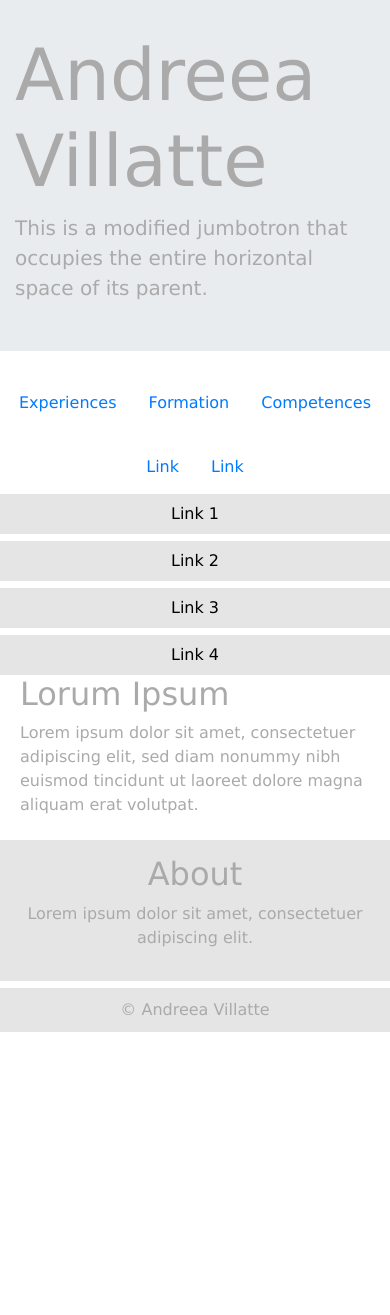
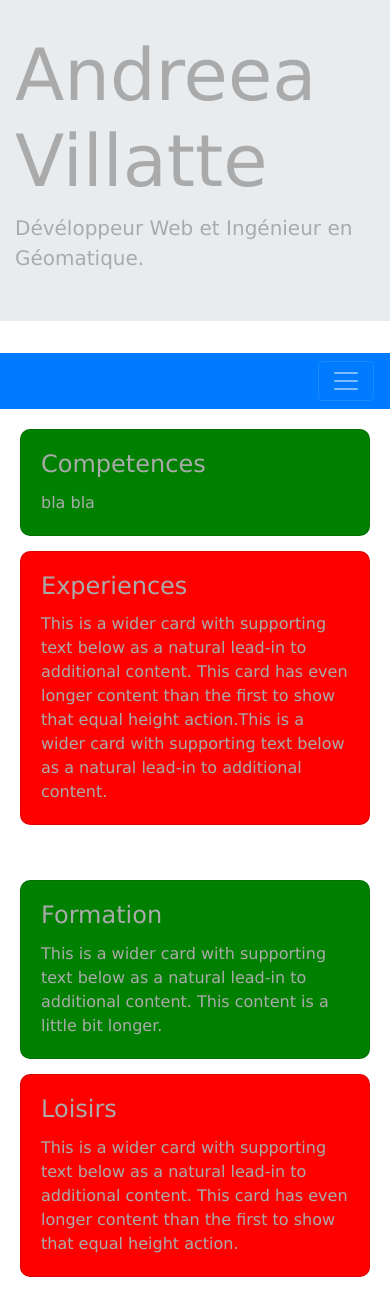
Before and after one commit to andreeavillatte/ExerciceCVBootstrap, a plain HTML site: page index.html in a window 390 px wide. Shown: the top 1315 px of the page. Before the commit the page ends 1032 px from the top, so only its background shows below. Drawn offline with nearby package versions, Linux system fonts and the light colour scheme.

Commit message:
responsive fonctione

```diff
--- a/index.html
+++ b/index.html
@@ -11,60 +11,84 @@
     integrity="sha384-ggOyR0iXCbMQv3Xipma34MD+dH/1fQ784/j6cY/iJTQUOhcWr7x9JvoRxT2MZw1T" crossorigin="anonymous">
   <link rel="stylesheet" href="style.css">
   <link href="https://fonts.googleapis.com/css?family=Caveat" rel="stylesheet">
+  <script src="https://ajax.googleapis.com/ajax/libs/jquery/3.3.1/jquery.min.js"></script>
+  <script src="https://cdnjs.cloudflare.com/ajax/libs/popper.js/1.14.7/umd/popper.min.js"></script>
+  <script src="https://maxcdn.bootstrapcdn.com/bootstrap/4.3.1/js/bootstrap.min.js"></script>
   <title>CV Bootstrap</title>
 </head>
 
 <div class="jumbotron jumbotron-fluid">
   <div class="container">
     <h1 class="display-3">Andreea Villatte</h1>
-    <p class="lead">This is a modified jumbotron that occupies
-      the entire horizontal space of its parent.</p>
+    <p class="lead">Dévéloppeur Web et Ingénieur en Géomatique.</p>
   </div>
 </div>
 
 <body style="font-family:Verdana;color:#aaaaaa;">
 
   <!-- Navbar -->
-  <ul class="nav justify-content-center">
-    <li class="nav-item">
-      <a class="nav-link active" href="#!">Experiences</a>
+  <nav class="navbar navbar-expand-lg navbar-dark bg-primary">
+    <a class="navbar-brand" href="#"></a>
+    <button class="navbar-toggler" type="button" data-toggle="collapse" data-target="#navbarNav" aria-controls="navbarNav"
+      aria-expanded="false" aria-label="Toggle navigation">
+      <span class="navbar-toggler-icon"></span>
+    </button>
+    <div class="collapse navbar-collapse" id="navbarNav">
+      <ul class="navbar-nav">
+        <li class="nav-item active">
+          <a class="nav-link" href="#">Home <span class="sr-only">(current)</span></a>
         </li>
         <li class="nav-item">
-      <a class="nav-link active" href="#!">Formation</a>
+          <a class="nav-link" href="#Competences">Competences</a>
         </li>
         <li class="nav-item">
-      <a class="nav-link active" href="#!">Competences</a>
-      <br />
+          <a class="nav-link" href="#Experiences">Experiences</a>
         </li>
         <li class="nav-item">
-      <a class="nav-link" href="#!">Link</a>
+          <a class="nav-link" href="#Formation">Formation</a>
         </li>
         <li class="nav-item">
-      <a class="nav-link" href="#!">Link</a>
+          <a class="nav-link" href="#Loisirs">Loisirs</a>
         </li>
       </ul>
+    </div>
+  </nav>
 
-
-  <div style="overflow:auto">
-    <div class="menu">
-      <a href="#">Link 1</a>
-      <a href="#">Link 2</a>
-      <a href="#">Link 3</a>
-      <a href="#">Link 4</a>
+  <div class="card-deck" id="padding">
+    <div class="card" id="left">
+      <div class="card-body">
+        <h4 class="card-title" id="Competences">Competences</h4>
+        <p class="card-text">bla bla</p>
       </div>
-
-    <div class="main">
-      <h2>Lorum Ipsum</h2>
-      <p>Lorem ipsum dolor sit amet, consectetuer adipiscing elit, sed diam nonummy nibh euismod tincidunt ut
-        laoreet dolore magna aliquam erat volutpat.</p>
     </div>
-
-    <div class="right">
-      <h2>About</h2>
-      <p>Lorem ipsum dolor sit amet, consectetuer adipiscing elit.</p>
+    <div class="card" id="right">
+      <div class="card-body">
+        <h4 class="card-title" id="Experiences">Experiences</h4>
+        <p class="card-text">This is a wider card with supporting text below as a natural lead-in to additional content.
+          This card has even longer content than the first to show that equal height action.This is a wider card with supporting text below as a natural lead-in to additional content.
+          </p>
+      </div>
     </div>
   </div>
 
+  <div class="card-deck" id="padding">
+    <div class="card" id="left">
+      <div class="card-body">
+        <h4 class="card-title" id="Formation">Formation</h4>
+        <p class="card-text">This is a wider card with supporting text below as a natural lead-in to additional content.
+          This content is a little bit longer.</p>
+      </div>
+    </div>
+    <div class="card" id="right">
+      <div class="card-body">
+        <h4 class="card-title" id="Loisirs">Loisirs</h4>
+        <p class="card-text">This is a wider card with supporting text below as a natural lead-in to additional content.
+          This card has even longer content than the first to show that equal height action.</p>
+      </div>
+    </div>
+  </div>
+
+  <!-- Footer -->
   <footer>
     <div style="background-color:#e5e5e5;text-align:center;padding:10px;margin-top:7px;">© Andreea Villatte</div>
   </footer>
--- a/style.css
+++ b/style.css
@@ -1,36 +1,52 @@
 * {
     box-sizing: border-box;
   }
-  .menu {
-    float:left;
-    width:20%;
-    text-align:center;
-  }
-  .menu a {
-    background-color:#e5e5e5;
-    padding:8px;
-    margin-top:7px;
-    display:block;
-    width:100%;
-    color:black;
-  }
-  .main {
-    float:left;
-    width:60%;
-    padding:0 20px;
-  }
-  .right {
-    background-color:#e5e5e5;
-    float:left;
-    width:20%;
-    padding:15px;
-    margin-top:7px;
-    text-align:center;
-  }
 
-  @media only screen and (max-width:620px) {
-    /* For mobile phones: */
-    .menu, .main, .right {
-      width:100%;
-    }
-  }
+#padding{
+  padding: 20px 20px;
+}
+
+#left{
+  background-color: green;
+  border-radius: 10px;
+  /* padding: 20px; */
+}
+#right{
+  background-color: red;
+  border-radius: 10px;
+  /* padding: 20px; */
+}
+  /* pour responsive navbar */
+   /* Add a black background color to the top navigation */
+.topnav {
+  background-color: #333;
+  overflow: hidden;
+}
+
+/* Style the links inside the navigation bar */
+.topnav a {
+  float: left;
+  display: block;
+  color: #f2f2f2;
+  text-align: center;
+  padding: 14px 16px;
+  text-decoration: none;
+  font-size: 17px;
+}
+
+/* Change the color of links on hover */
+.topnav a:hover {
+  background-color: #ddd;
+  color: black;
+}
+
+/* Add an active class to highlight the current page */
+.active {
+  background-color: #4CAF50;
+  color: white;
+}
+
+/* Hide the link that should open and close the topnav on small screens */
+.topnav .icon {
+  display: none;
+}
```
Lines whose indentation alone changed are shown as unchanged.
